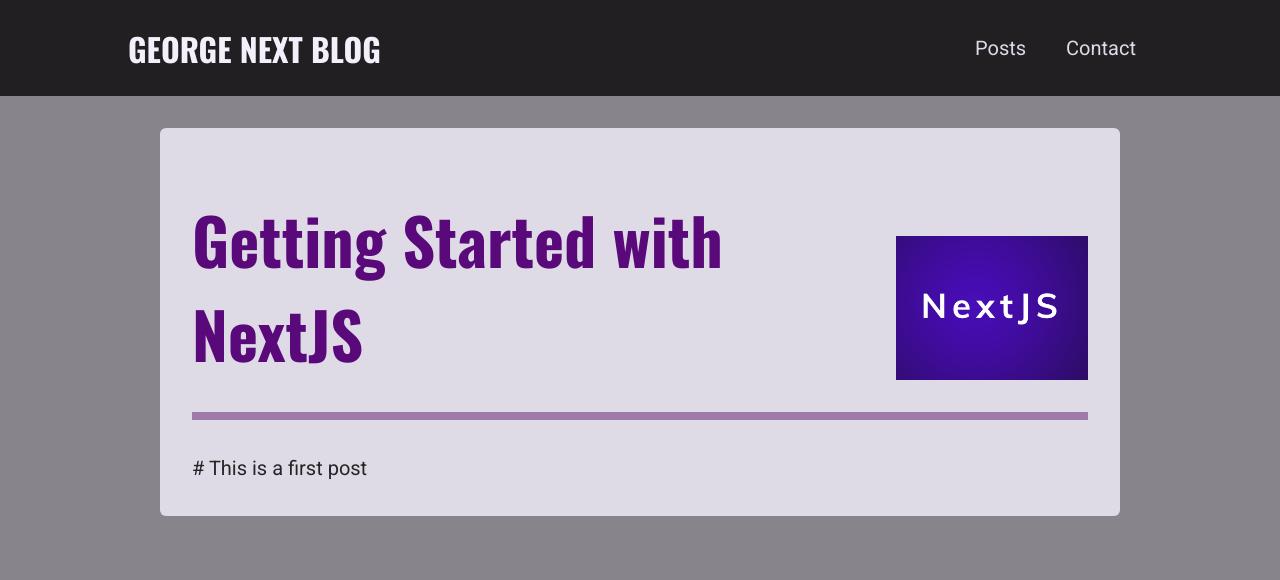
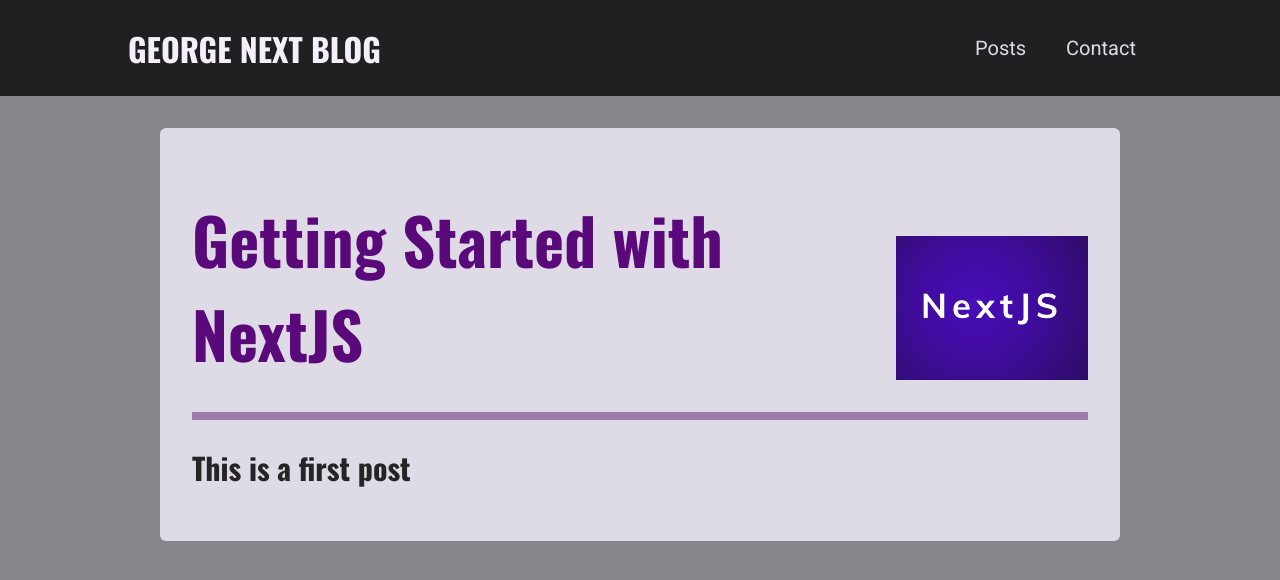
Before and after one commit to cisu/build-a-full-blog-nextjs, a Next.js app: page /posts/getting-started-with-nextjs in a window 1280 px wide. Shown: the top 580 px of the page. Built offline with nearby package versions, Linux system fonts and the light colour scheme.

Commit message:
Render react-markdown

```diff
--- a/components/posts/post-detail/PostContent.js
+++ b/components/posts/post-detail/PostContent.js
@@ -1,6 +1,9 @@
 import React from 'react';
 import styles from './postContent.module.css';
 import PostHeader from './PostHeader';
+
+// react-markdown
+import ReactMarkdown from 'react-markdown';
 
 const DUMMY_POST = {
   slug: 'getting-started-with-nextjs',
@@ -17,7 +20,9 @@
   return (
     <article className={styles.content}>
       <PostHeader title={DUMMY_POST.title} image={imagePath} />
-      {DUMMY_POST.content}
+      <ReactMarkdown>
+          {DUMMY_POST.content}
+      </ReactMarkdown>
     </article>
   );
 };
--- a/package.json
+++ b/package.json
@@ -11,7 +11,8 @@
   "dependencies": {
     "next": "11.1.0",
     "react": "17.0.2",
-    "react-dom": "17.0.2"
+    "react-dom": "17.0.2",
+    "react-markdown": "^7.0.1"
   },
   "devDependencies": {
     "eslint": "7.32.0",
```
Also changed, not shown: 1 other file (tests, documents, lock files or other folders).
